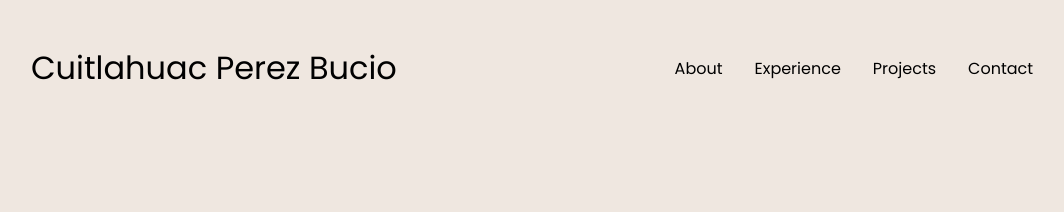
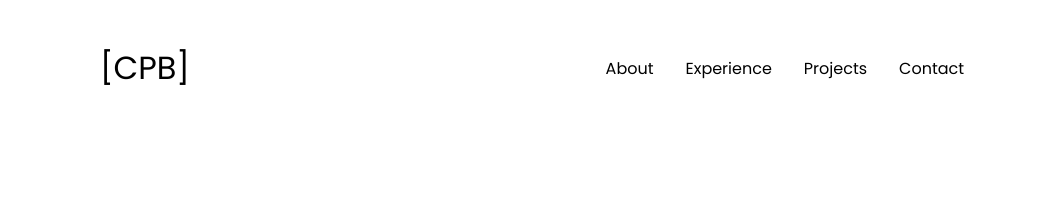
Before and after one commit to PerezBucio/portfolio-html-css-js, a plain HTML site: page index.html in a window 1280 px wide. Shown: the top 212 px of the page, without its empty margins (108-1172 px from the left). Drawn offline with Linux system fonts and the light colour scheme.

Commit message:
03/05/2024
Small Changes

```diff
--- a/index.html
+++ b/index.html
@@ -9,7 +9,7 @@
 </head>
 <body>
     <nav id="desktop-nav">
-        <div class="logo">Cuitlahuac Perez Bucio</div>
+        <div class="logo">[CPB]</div>
         <div>
             <ul class="nav-links">
                 <li><a href="#about">About</a></li>
--- a/style.css
+++ b/style.css
@@ -7,7 +7,7 @@
 }
 body{
     font-family: 'Poppins', sans-serif;
-    background-color: #efe7e0;
+    background-color: ;
 }
 html{
     scroll-behavior: smooth;
```
